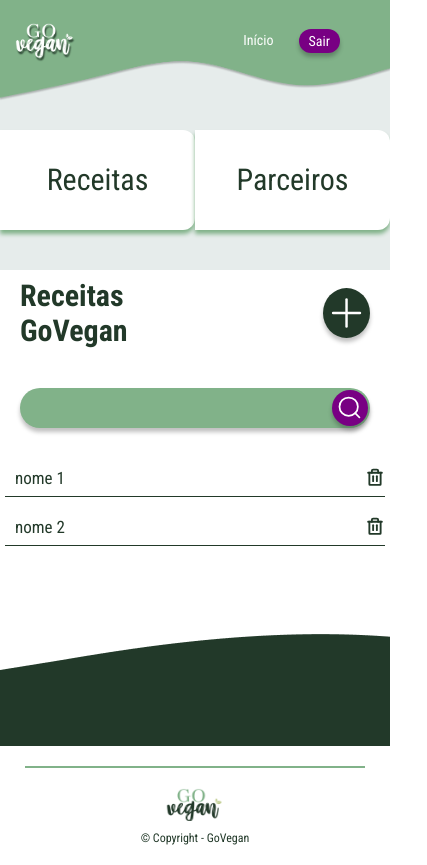
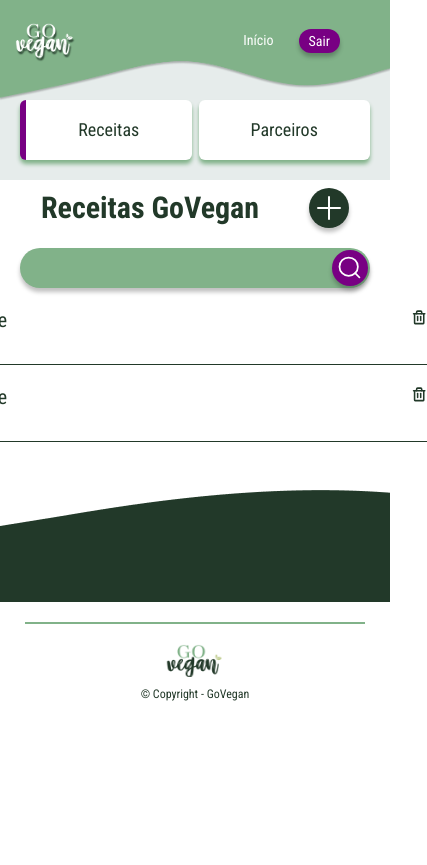
Before and after one commit to julianasinnott/goVegan, a React (Vite) app: page /admin/receitas in a window 390 px wide. Shown: the whole page, 427 px wide, since content can reach past the window. After the commit the page ends 844 px from the top, so only its background shows below. Built offline with nearby package versions, Linux system fonts and the light colour scheme; sample sign-in values are in the browser's storage.

Commit message:
feat: implements admin pages navigation and add border on button depending on selected page

```diff
--- a/src/components/templates/AdminTemplate/section.css
+++ b/src/components/templates/AdminTemplate/AdminSection/index.css
@@ -6,11 +6,14 @@
   color: var(--secundary);
   justify-content: center;
   align-items: center;
+  padding: 20px;
+  margin-top: 50px;
   gap: 40px;
 }
 
 .main-adm__list__title {
   font-size: 22px;
+  text-align: center;
   display: flex;
   align-items: center;
   gap: 100px;
@@ -23,3 +26,9 @@
   box-shadow: var(--shadow);
   cursor: pointer;
 }
+
+.card-list__sectiom {
+  width: 100%;
+  display: flex;
+  align-items: center;
+}
--- a/src/components/templates/AdminTemplate/AdminSection.jsx
+++ b/src/components/templates/AdminTemplate/AdminSection/index.jsx
@@ -1,7 +1,8 @@
-import { CardList } from "../../CardList";
-import { SearchInput } from "../../SearchInput";
+import { CardList } from "../../../CardList";
+import { SearchInput } from "../../../SearchInput";
 import { Plus } from "phosphor-react"
-import './section.css'
+import './index.css'
+import './responsive.css'
 
 export function AdminSection({
   title,
@@ -18,7 +19,7 @@ export function AdminSection({
       />
     </div>
     <SearchInput />
-    <section style={{ display: 'flex', flexDirection: 'column', gap: '20px' }}>
+    <section className="card-list__sectiom" style={{ display: 'flex', flexDirection: 'column', gap: '20px' }}>
       {data?.map((item, index) => (
         <CardList key={index} data={item} />
       ))}
--- /dev/null
+++ b/src/components/templates/AdminTemplate/AdminSection/responsive.css
@@ -0,0 +1,26 @@
+@media only screen and (max-width: 550px) {
+  .main-adm {
+    gap: 20px;
+  }
+  .main-adm__list__title {
+    font-size: 15px;
+  }
+  .plus-icon {
+    width: 40px;
+    height: 40px;
+  }
+}
+@media only screen and (max-width: 410px) {
+  .main-adm__list__title {
+    gap: 50px;
+  }
+}
+
+@media only screen and (max-width: 350px) {
+  .main-adm__list__title {
+    font-size: 13px;
+  }
+  .main-adm__list__title {
+    gap: 20px;
+  }
+}
--- a/src/components/templates/AdminTemplate/index.css
+++ b/src/components/templates/AdminTemplate/index.css
@@ -1,52 +1,33 @@
 .adm-template {
   display: grid;
   grid-template-columns: 250px 1fr;
-  margin-top: 110px;
+  margin-top: 90px;
 }
 
 .main-adm__navbar {
   background-color: var(--gray);
-  /* height: 1000px; */
   margin-bottom: -82px;
-  padding-top: 110px;
+  padding-top: 70px;
 }
 
-.column_recipes {
+.column_recipes, .column_partners {
   display: flex;
   justify-content: center;
   align-items: center;
   width: 99%;
-  height: 100px;
+  height: 60px;
 
   background: #FFFFFF;
   box-shadow: 0px 4px 4px #81B289;
-  border-radius: 0px 12px 12px 0px;
-  margin-bottom: 40px;
+  border-radius: 0px 8px 8px 0px;
+  margin-bottom: 10px;
 
   font-weight: 400;
-  font-size: 30px;
+  font-size: 24px;
   line-height: 59px;
 
   text-align: center;
 
   color: #223929;
+  cursor: pointer;
 }
-
-.column_partners {
-  display: flex;
-  justify-content: center;
-  align-items: center;
-  width: 99%;
-  height: 100px;
-
-  background: #FFFFFF;
-  box-shadow: 0px 4px 4px #81B289;
-  border-radius: 0px 12px 12px 0px;
-
-  font-weight: 400;
-  font-size: 30px;
-  line-height: 59px;
-
-  text-align: center;
-  color: #223929;
-}
--- a/src/components/templates/AdminTemplate/index.jsx
+++ b/src/components/templates/AdminTemplate/index.jsx
@@ -1,19 +1,37 @@
-
 import { Header } from "../../Header";
 import { Container } from "../../Container";
 import "./index.css";
 import { Footer } from "../../Footer";
+import { useNavigate } from 'react-router-dom';
 
-export function AdminTemplate({ children }) {
+
+export function AdminTemplate({ children, colorRecipes, colorPartners }) {
+  const navigate = useNavigate();
   return (
     <Container>
       <Header type={"ADMIN"} />
       <div className="adm-template">
         <nav className="main-adm__navbar">
-          <div className="column_recipes">Receitas</div>
-          <div className="column_partners">Parceiros</div>
+          <button
+            onClick={() => navigate('/admin/receitas')}
+            className="column_recipes"
+            style={{
+              borderLeft:`6px solid var(${colorRecipes})`,
+              }}
+          >
+            Receitas
+          </button>
+          <button
+            onClick={() => navigate('/admin/parceiros')}
+            className="column_partners"
+            style={{
+              borderLeft:`6px solid var(${colorPartners})`,
+              }}
+          >
+            Parceiros
+          </button>
         </nav>
-        <div style={{ padding: "60px 20px" }}>{children}</div>
+        <div>{children}</div>
       </div>
       <Footer hasIdealizers={false} />
     </Container>
--- a/src/components/templates/AdminTemplate/responsive.css
+++ b/src/components/templates/AdminTemplate/responsive.css
@@ -10,21 +10,21 @@
   .main-adm__navbar {
     display: flex;
     flex-direction: row;
+    justify-content: space-between;
     flex-wrap: nowrap;
+    padding: 90px 50px 20px;
+  }
+
+  .column_recipes, .column_partners {
+    width: 49%;
+    border-radius: 6px;
   }
 
   .main-adm {
     width: 100%;
-    margin-top: 30px;
+    padding-top: 40px;
 
   }
-
-  /* .section__card-list {
-    display: flex;
-    justify-content: space-between;
-    width: 80%;
-  } */
-
 }
 
 @media only screen and (max-width: 600px) {
@@ -35,24 +35,10 @@
   .header__navbar-section {
     padding: 0px 20px;
   }
+  .main-adm__navbar {
+    padding: 80px 20px 10px;
+  }
+  .column_recipes, .column_partners {
+   font-size: 18px;
+  }
 }
-
-@media only screen and (max-width: 550px) {
-
-  .card-list {
-    display: flex;
-    justify-content: space-between;
-    gap: 300px;
-  }
-
-  .card-list__item {
-    font-size: 17px;
-    width: 50px;
-    margin-left: 10px;
-  }
-
-  .main-adm__list__title {
-    font-size: 15px;
-  }
-
-}
--- a/src/pages/admin/PartnersAdmin/index.jsx
+++ b/src/pages/admin/PartnersAdmin/index.jsx
@@ -5,7 +5,7 @@ import '../../../components/templates/AdminTemplate/responsive.css';
 
 export function PartnersAdmin() {
   return (
-    <AdminTemplate>
+    <AdminTemplate colorPartners='--tertiary'>
       <AdminSection
         title={'Parceiros GoVegan'}
         data={[
--- a/src/pages/admin/RecipesAdmin/index.jsx
+++ b/src/pages/admin/RecipesAdmin/index.jsx
@@ -5,7 +5,7 @@ import '../../../components/templates/AdminTemplate/responsive.css';
 
 export function RecipesAdmin() {
   return (
-    <AdminTemplate>
+    <AdminTemplate colorRecipes='--tertiary' >
       <AdminSection
         title={'Receitas GoVegan'}
         data={[
--- a/src/pages/admin/RegisterPartnersAdmin/index.jsx
+++ b/src/pages/admin/RegisterPartnersAdmin/index.jsx
@@ -3,7 +3,7 @@ import "./style.css"
 
 export function RegisterPartnersAdmin() {
     return(
-      <AdminTemplate>
+      <AdminTemplate colorPartners='--tertiary'>
         <main className="main_RegisterPartners">
         <div className="content_RegisterPartners">
          <form className="form_RegisterPartners">
--- a/src/pages/admin/RegisterRecipesAdmin/index.jsx
+++ b/src/pages/admin/RegisterRecipesAdmin/index.jsx
@@ -3,7 +3,7 @@ import "./style.css"
 
 export function RegisterRecipesAdmin() {
     return(
-      <AdminTemplate>
+      <AdminTemplate colorRecipes='--tertiary'>
         <main className="main_RegisterRecipes">
         <div className="content_RegisterRecipes">
           <h1 className="h1_RegisterRecipes">Cadastrar nova receita</h1>
```
